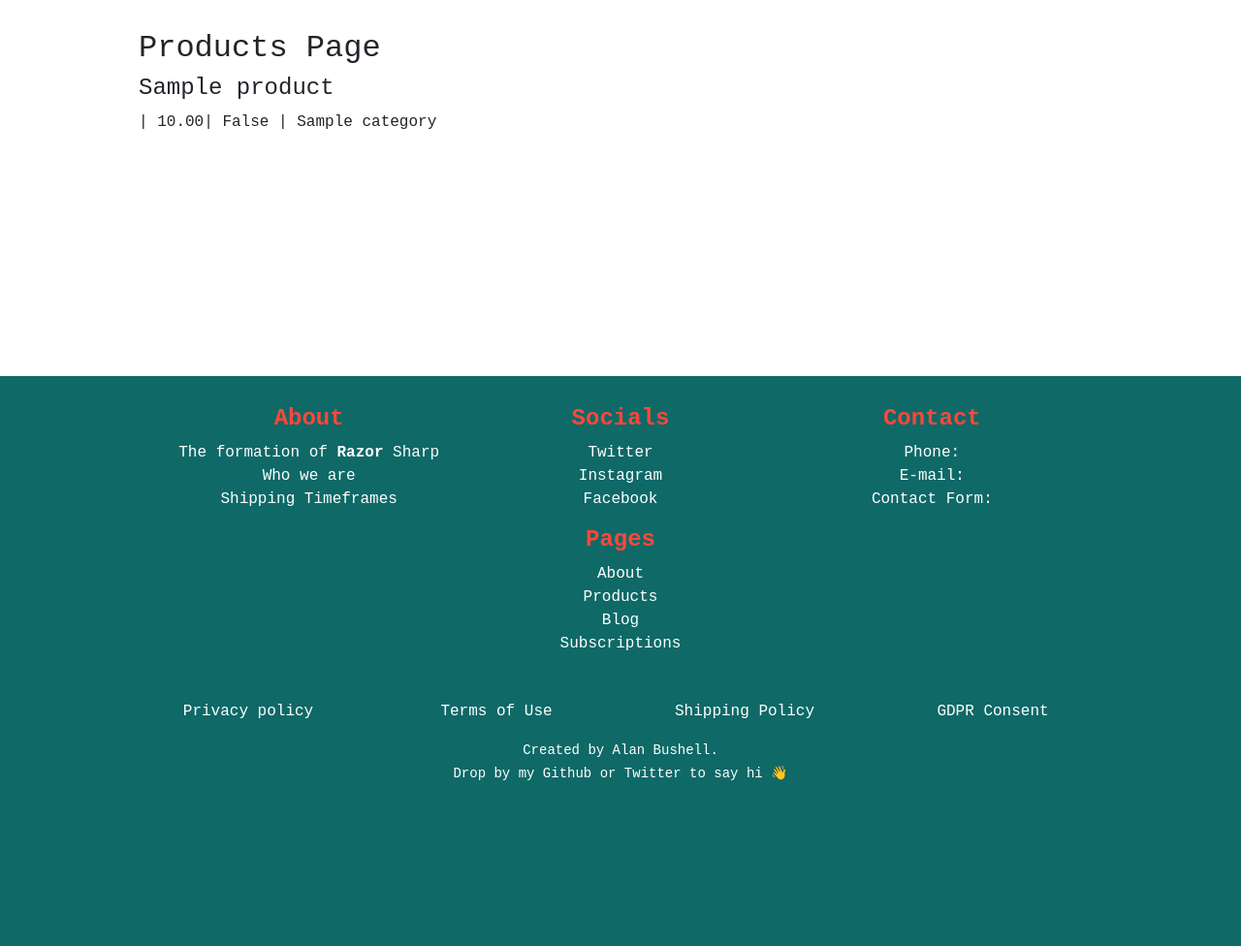
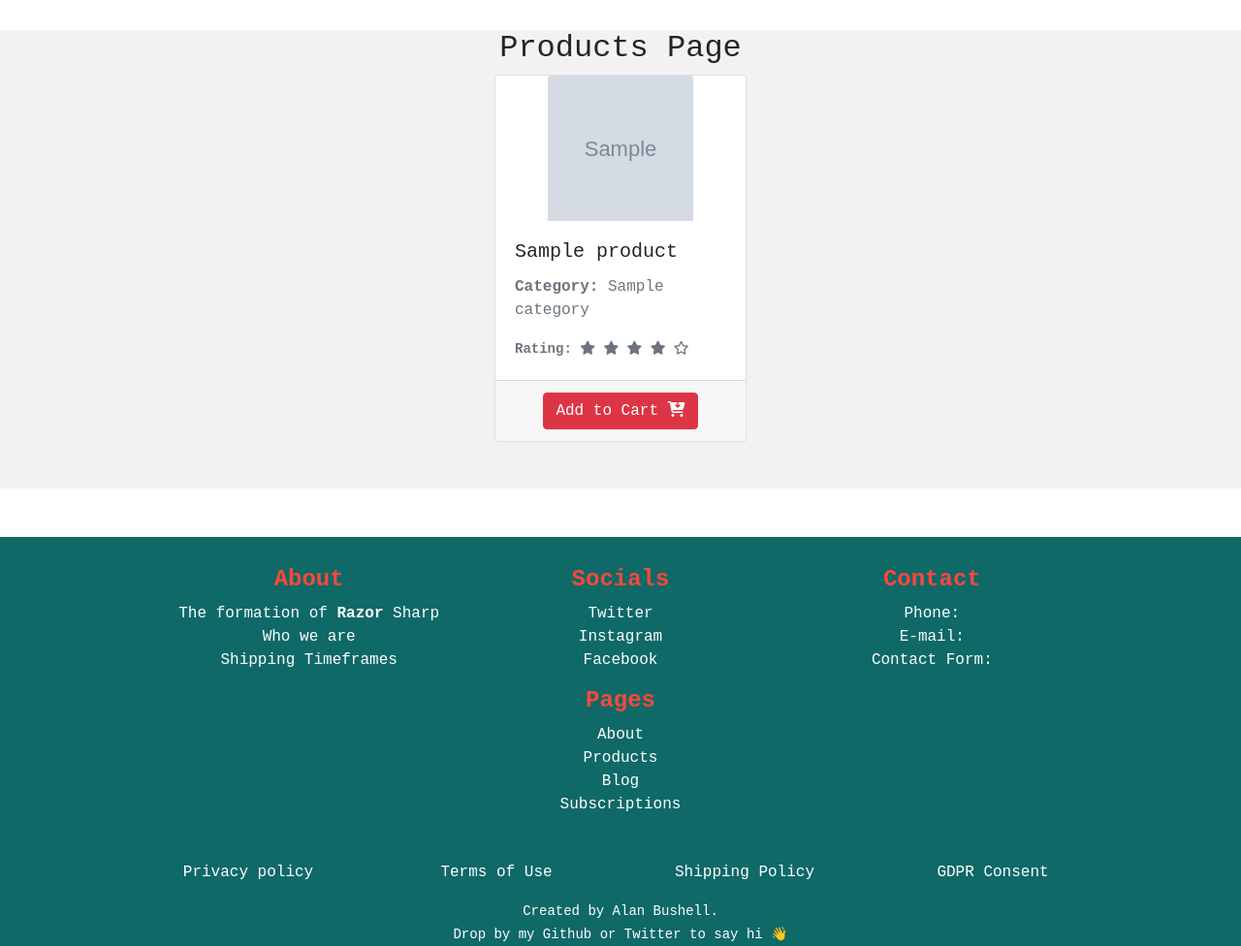
Before and after one commit to Alan-Bushell/razor-sharp, a Django app: page /products/ in a window 1280 px wide. Shown: the part 149-1125 px from the top of the page at 97% size. Before the commit the page ends 954 px from the top, so only its background shows below. Run offline with Django 3.2, Linux system fonts and the light colour scheme; a user stored in the database is signed in; tables that the repository leaves empty hold one stand-in row (values such as "Sample post"); grey boxes marked "Sample" are stand-in pictures; some libraries are stand-ins or nearby versions.

Commit message:
add card for products and style

```diff
--- a/accounts/templates/accounts/account.html
+++ b/accounts/templates/accounts/account.html
@@ -2,7 +2,7 @@
 {% load static %}
 
 {% block content %}
-<div class="container products-page">
+<div class="container accounts-page">
     <div class="row">
         <div class="col">
             <h2>Accounts Page</h2>
--- a/products/templates/products/products.html
+++ b/products/templates/products/products.html
@@ -2,18 +2,33 @@
 {% load static %}
 
 {% block content %}
-<div class="container products-page">
-    <div class="row">
-        <div class="col">
-            <div class="heading">
-                <h2>Products Page</h2>
-
-                {% for product in products %}
-                <h4>{{ product.product_name }}</h4> | {{product.price}}| {{product.in_stock}}
-                | {{product.category}}
-                {% endfor %}
+<div class="container-fluid products-page">
+    <h2 class="text-center">Products Page</h2>
+    <div class="row product-row">
+        {% for product in products %}
+        <div class="card-deck col col-xs-12 col-sm-6 col-md-4 col-xl-3 mb-5">
+            <div class="card align-items-stretch">
+                <img class="card-img-top product-image" src="{{ product.image_url }}" alt="Card image cap">
+                <div class="card-body">
+                    <h5 class="card-title">{{ product.product_name }}</h5>
+                    <p class="text-muted"><strong>Category: </strong>{{ product.category }}</p>
+                    <small class="text-muted">
+                        <strong>
+                            Rating:
+                            <i class="fa-solid fa-star"></i>
+                            <i class="fa-solid fa-star"></i>
+                            <i class="fa-solid fa-star"></i>
+                            <i class="fa-solid fa-star"></i>
+                            <i class="fa-regular fa-star"></i>
+                        </strong>
+                    </small>
+                </div>
+                <div class="card-footer">
+                    <div class="btn btn-danger">Add to Cart <i class="fa-solid fa-cart-arrow-down"></i></div>
+                </div>
             </div>
         </div>
+        {% endfor %}
     </div>
 </div>
 
--- a/static/css/base.css
+++ b/static/css/base.css
@@ -165,10 +165,30 @@ li{
 
 /* Products Page */
 
-.products-page{
+.products-page, .accounts-page{
     margin-top: 180px;
 }
 
+.product-image{
+    height: 150px;
+    width: 150px;
+    align-self: center;
+}
+
+
+
+.product-row{
+    justify-content: center;
+    align-content: center;
+}
+
+.products-page{
+    background-color: rgba(0, 0, 0, 0.05);
+}
+
+.card-footer{
+    text-align: center;
+}
 /* Media Queries */
 
 
--- a/templates/includes/mobile-top-header.html
+++ b/templates/includes/mobile-top-header.html
@@ -29,7 +29,7 @@
     </a>
     <div class="dropdown-menu border-0" aria-labelledby="user-options">
         {% if request.user.is_authenticated %}
-            {% if request.user.is_superuser %}
+            {% if request.user.is_superadmin %}
                 <a href="{% url 'account_logout' %}" class="dropdown-item">Product Management</a>
             {% endif %}
             <a href="{% url 'profile' %}" class="dropdown-item">My Profile</a>
```
Also changed, not shown: products/static/products/products.css (added).
